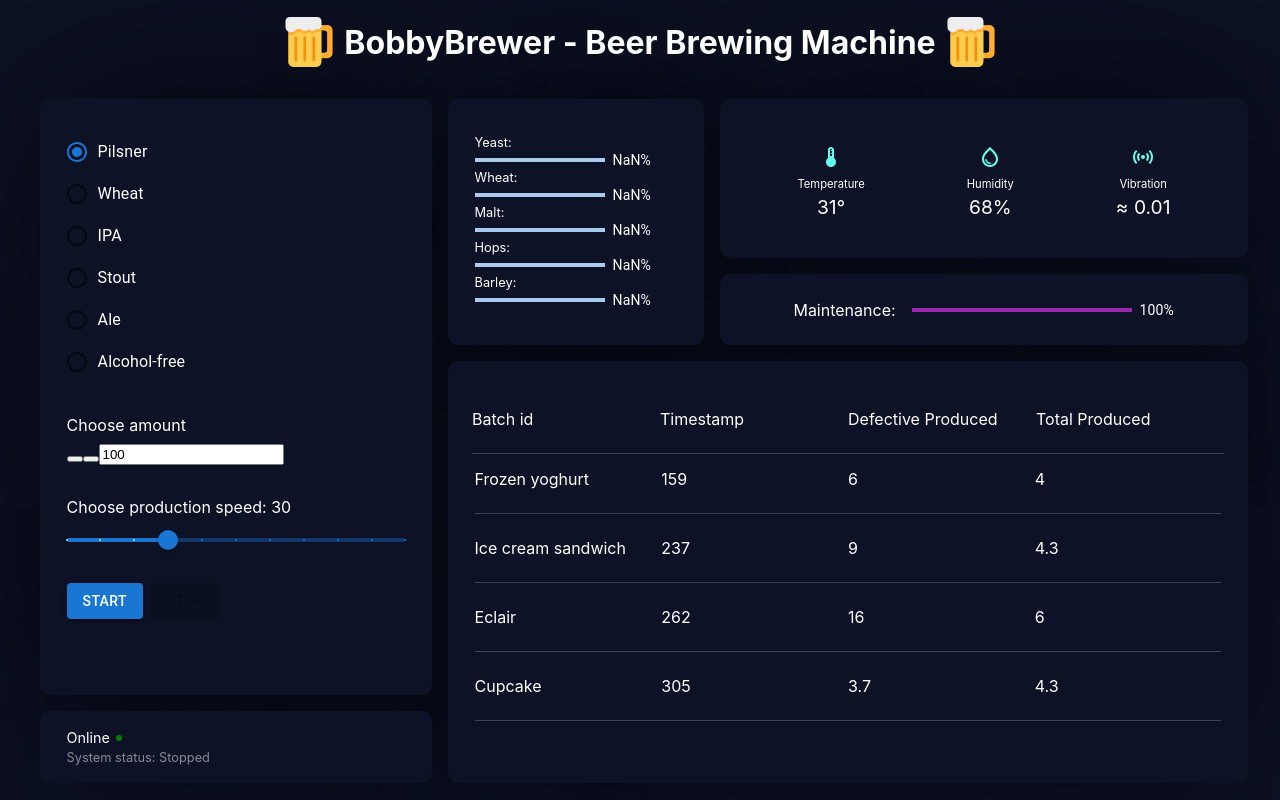
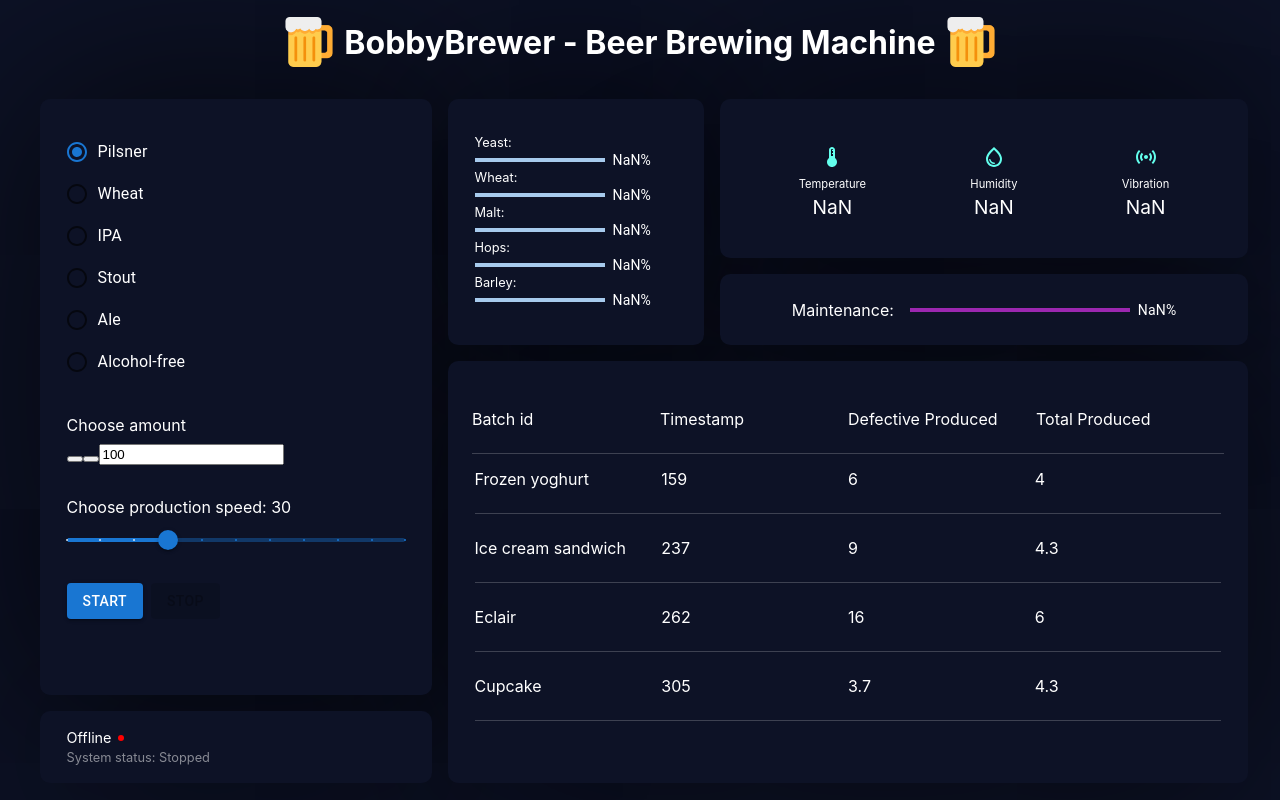
Before and after one commit to rasmusgrowup/bobbybrewer, a Next.js app in the folder src/main/frontend/: page / in a window 1280 px wide. Built offline with nearby package versions, Linux system fonts and the light colour scheme; no server answers.

Commit message:
refactoring of frontend data

```diff
--- a/src/main/frontend/components/BasicTable.tsx
+++ b/src/main/frontend/components/BasicTable.tsx
@@ -32,8 +32,8 @@
                     <li>Defective Produced</li>
                     <li>Total Produced</li>
                 </ul>
-                {rows.map((row) => (
-                    <ul>
+                {rows.map((row, index) => (
+                    <ul key={index}>
                         <li>{row.name}</li>
                         <li>{row.calories}</li>
                         <li>{row.fat}</li>
--- a/src/main/frontend/components/InventoryContainer.tsx
+++ b/src/main/frontend/components/InventoryContainer.tsx
@@ -18,7 +18,7 @@
 }
 
 export default function InventoryContainer({data}: {data: any}) {
-    console.log(data);
+    //console.log(data);
 
     const [progressYeast, setProgressYeast] = useState(0);
     const [progressWheat, setProgressWheat] = useState(0);
@@ -33,6 +33,7 @@
         setProgressHops(data.inventoryHops/35000*100);
         setProgressBarley(data.inventoryBarley/35000*100);
     },[data])
+
     return (
         <div className={styles.inventory}>
             {/* <header className={styles.inventoryHeader}>Ingredients inventory</header> */}
--- a/src/main/frontend/components/MaintenanceBar.tsx
+++ b/src/main/frontend/components/MaintenanceBar.tsx
@@ -18,10 +18,11 @@
 }
 
 export default function MaintenanceBar({data}: {data: any}) {
+    const counter = data['Maintenance.Counter'];
     return (
         <div className={styles.maintenanceBar}>
             <header>Maintenance:</header>
-            <LinearProgressWithLabel value={100}/>
+            <LinearProgressWithLabel value={counter}/>
         </div>
     )
 }
--- a/src/main/frontend/components/SensorContainer.tsx
+++ b/src/main/frontend/components/SensorContainer.tsx
@@ -4,6 +4,11 @@
 import SensorsIcon from '@mui/icons-material/SensorsOutlined';
 
 export default function SensorContainer({data}: {data: any}) {
+    const temperature = data['Status.Parameter[2].Value'];
+    const humidity = data['Status.Parameter[3].Value'];
+    const vibration = data['Status.Parameter[4].Value'];
+    console.log(data);
+
     return (
         <div className={styles.sensorContainer}>
             {/* <header className={styles.sensorHeader}>Sensors</header> */}
@@ -11,17 +16,17 @@
                 <div className={styles.sensorItem}>
                     <ThermostatIcon sx={{color: 'var(--main-accent)'}} fontSize={"medium"}/>
                     <p>Temperature</p>
-                    <div className={styles.sensorData}>31°</div>
+                    <div className={styles.sensorData}>{temperature ? `${temperature}°` : 'NaN'}</div>
                 </div>
                 <div className={styles.sensorItem}>
                     <WaterDropIcon sx={{color: 'var(--main-accent)'}} fontSize={"medium"}/>
                     <p>Humidity</p>
-                    <div className={styles.sensorData}>68%</div>
+                    <div className={styles.sensorData}>{humidity ? `${humidity}%` : 'NaN'}</div>
                 </div>
                 <div className={styles.sensorItem}>
                     <SensorsIcon sx={{color: 'var(--main-accent)'}} fontSize={"medium"}/>
                     <p>Vibration</p>
-                    <div className={styles.sensorData}>≈ 0.01</div>
+                    <div className={styles.sensorData}>{vibration ? `≈ ${vibration}` : 'NaN'}</div>
                 </div>
             </div>
         </div>
--- a/src/main/frontend/components/StatusContainer.js
+++ b/src/main/frontend/components/StatusContainer.js
@@ -4,7 +4,7 @@
     let content;
    // console.log("StatusContainer: " + data)
     const stateCurrentValue = data['Cube.Status.StateCurrent'];
-    console.log(stateCurrentValue);
+    //console.log(stateCurrentValue);
 
     switch (stateCurrentValue) {
         case '6':
@@ -18,8 +18,8 @@
         <div className={styles.statusContainer}>
             <div className={styles.inner}>
                 <div className={styles.response}>
-                    {!data ? <div className={styles.responseStatus}>Offline</div> : <div className={styles.responseStatus}>Online</div>}
-                    {!data ? <div className={styles.redDot}/> : <div className={styles.greenDot}/>}
+                    {Object.keys(data).length === 0 ? <div className={styles.responseStatus}>Offline</div> : <div className={styles.responseStatus}>Online</div>}
+                    {Object.keys(data).length === 0 ? <div className={styles.redDot}/> : <div className={styles.greenDot}/>}
                 </div>
                 <div className={styles.status}>System status: {content}</div>
             </div>
--- a/src/main/frontend/pages/index.tsx
+++ b/src/main/frontend/pages/index.tsx
@@ -11,8 +11,8 @@
 
 const Home: NextPage = () => {
     const [data, setData] = useState({});
+    const [nodeData, setNodeData] = useState<{ [key: string]: string }>({});
 
-    const [nodeData, setNodeData] = useState<{ [key: string]: string }>({});
     useEffect(() => {
         const eventSource = new EventSource('/sse/stream');
 
```
Also changed, not shown: 1 other file (tests, documents, lock files or other folders).
